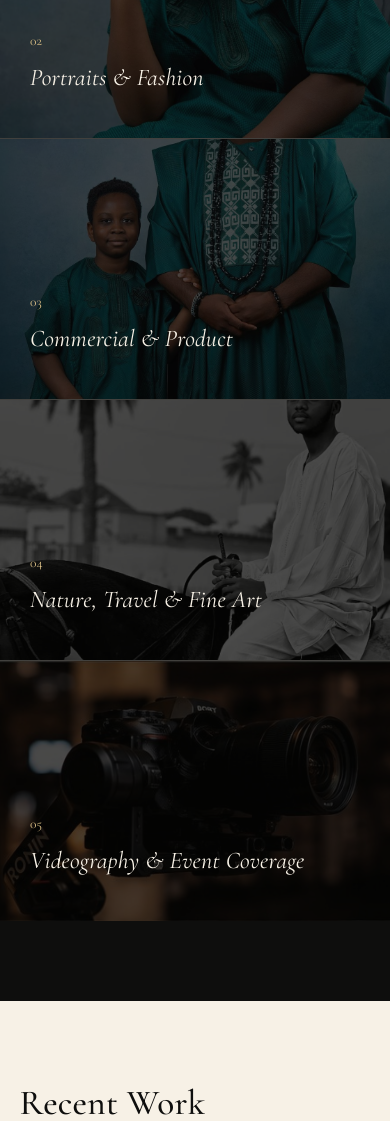
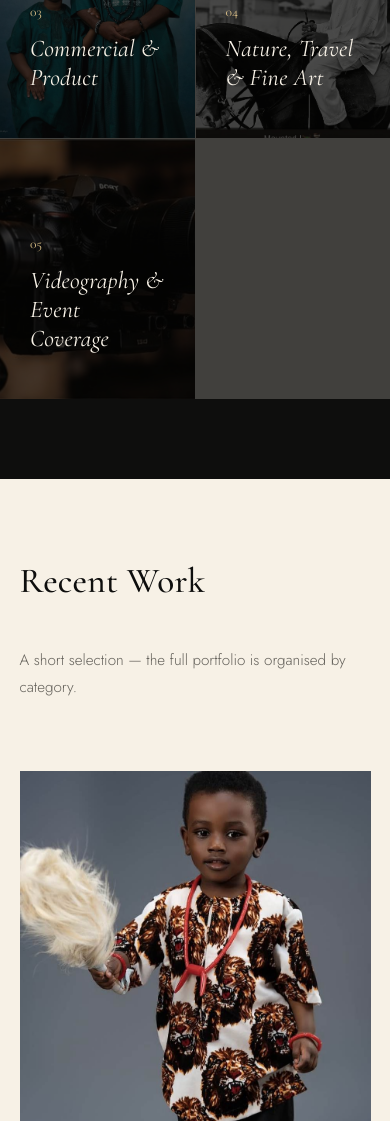
Before and after one commit to oyewoayooluwa1-glitch/timelessbyo, a plain HTML site: page Timelessbyo Website/index.html in a window 390 px wide. Shown: the part 2135-3256 px from the top of the page. Drawn offline with nearby package versions, Linux system fonts and the light colour scheme.

Commit message:
index.html

```diff
--- a/Timelessbyo Website/index.html
+++ b/Timelessbyo Website/index.html
@@ -97,8 +97,17 @@
   .cat-card:hover img { opacity: 0.55; transform: scale(1.06); }
   .cat-card .num { font-family: 'Cormorant Garamond', serif; font-size: 0.85rem; color: var(--gold-soft); position: relative; z-index: 1; }
   .cat-card h3 { position: relative; z-index: 1; margin-top: 14px; font-size: 1.5rem; color: var(--ivory); font-style: italic; }
-  @media (max-width: 900px) { .cat-grid { grid-template-columns: 1fr 1fr; } }
-  @media (max-width: 560px) { .cat-grid { grid-template-columns: 1fr; } }
+  @media (max-width: 1000px) {
+  .cat-grid {
+    grid-template-columns: repeat(3, 1fr);
+  }
+}
+
+@media (max-width: 600px) {
+  .cat-grid {
+    grid-template-columns: repeat(2, 1fr);
+  }
+}
 
   /* Featured */
   .feature-strip { display: grid; grid-template-columns: 1.3fr 1fr 1fr; gap: 18px; }
@@ -219,7 +228,7 @@
         <span class="num">04</span>
         <h3>Nature, Travel &amp; Fine Art</h3>
       </a>
-      <a class="cat-card wide" href="https://instagram.com/timelessbyo" target="_blank" rel="noopener noreferrer">
+      <a class="cat-card" href="https://instagram.com/timelessbyo" target="_blank" rel="noopener noreferrer">
         <img src="images/rotation-camera.jpg" alt="Camera ready for videography and event coverage" loading="lazy" decoding="async" draggable="false">
         <span class="num">05</span>
         <h3>Videography &amp; Event Coverage</h3>
```
